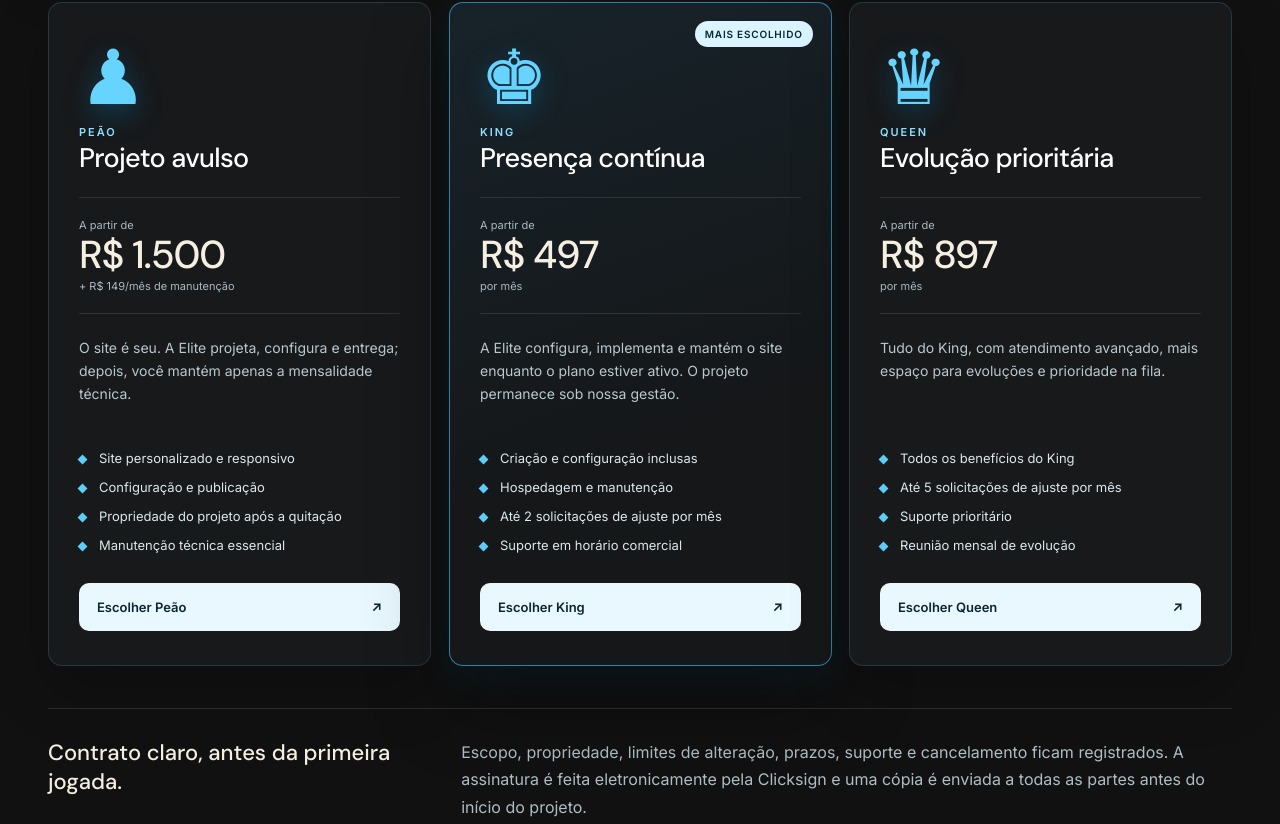
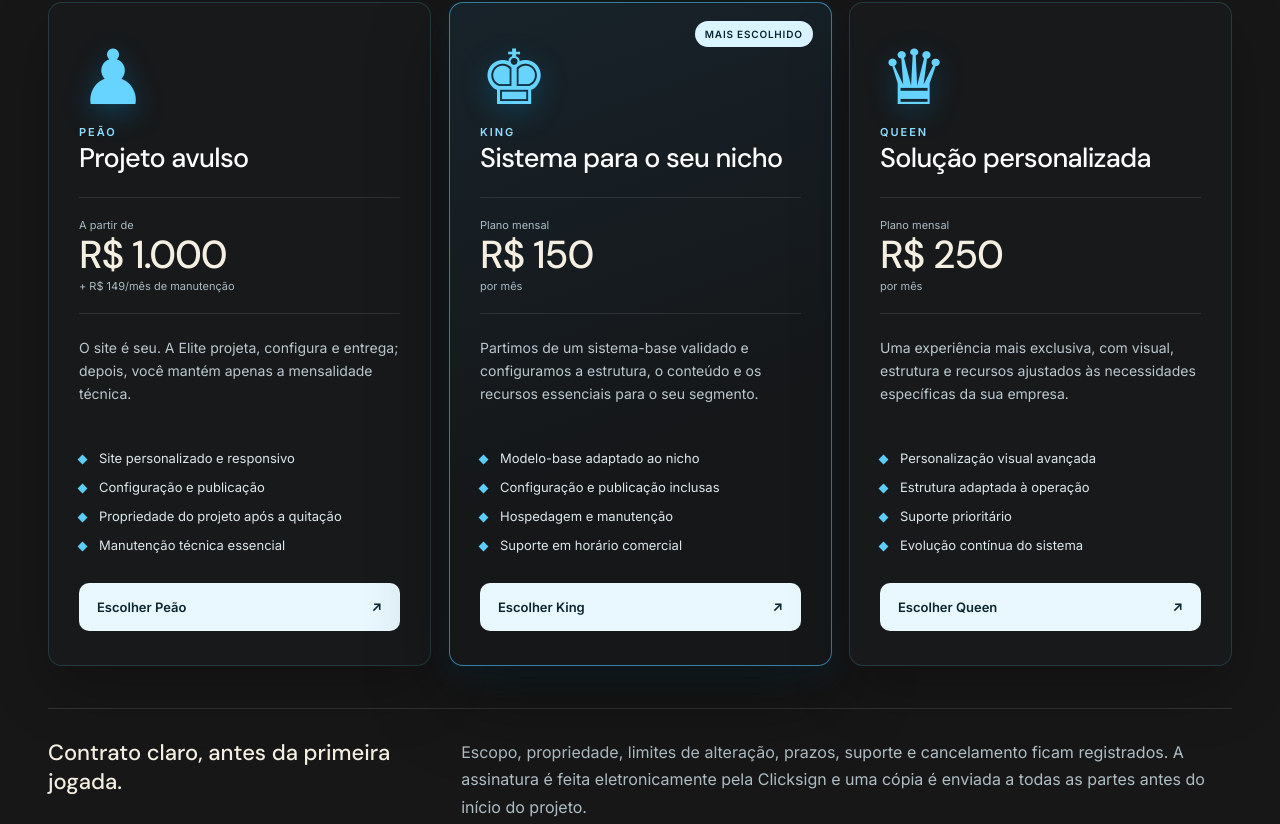
Before and after one commit to ygor939-brisa/Site-Elite, a plain HTML site: page index.html in a window 1280 px wide. Shown: the part 4446-5270 px from the top of the page. Drawn offline with Linux system fonts and the light colour scheme.

Commit message:
Atualiza planos e favicon de xadrez

```diff
--- a/index.html
+++ b/index.html
@@ -6,7 +6,7 @@
   <title>Elite Softwares — Sistemas sob medida</title>
   <meta name="description" content="Transformamos processos manuais em sistemas claros, integrados e feitos para a operação da sua empresa.">
   <meta name="theme-color" content="#0d0c11">
-  <link rel="icon" href="img/favicon.png" type="image/png">
+  <link rel="icon" href="img/favicon-chess.svg" type="image/svg+xml">
   <link rel="preconnect" href="https://fonts.googleapis.com">
   <link rel="preconnect" href="https://fonts.gstatic.com" crossorigin>
   <link href="https://fonts.googleapis.com/css2?family=DM+Sans:opsz,wght@9..40,300..700&family=Inter:wght@300;400;500;600&display=swap" rel="stylesheet">
@@ -29,6 +29,7 @@
     @media(max-width:900px){.section,.contact{padding:88px 22px}.section-head,.about-grid{grid-template-columns:1fr;gap:24px}.services{grid-template-columns:repeat(2,1fr)}.project,.project:nth-child(even){grid-template-columns:1fr}.project:nth-child(even) .project-copy{order:0}.project-copy{padding:35px}.chess-intro{grid-template-columns:150px 1fr;gap:30px}.plan-stage{grid-template-columns:1fr}.plan{min-height:0}.plan-summary{min-height:0}.contract-note{grid-template-columns:1fr;gap:12px}.process-grid{grid-template-columns:repeat(2,1fr)}.about-number{width:min(360px,80vw);margin:auto}.contact-box{padding:60px 25px}.footer-inner{flex-direction:column;gap:20px;text-align:center}}
     @media(max-width:560px){.hero{padding-top:5vh}.word{font-size:19px}h1{font-size:clamp(43px,13vw,62px)}.sub{font-size:15px}.buttons{flex-direction:column;align-items:stretch}.btn{width:100%}.stats{margin-top:32px}.stat{padding:0 14px}.stat strong{font-size:23px}.stat small{font-size:9px}.visual{min-height:500px}.card{padding:13px;grid-template-columns:43px 1fr}.icon{width:43px;height:43px}.card h2{font-size:12px}.card-a{top:10%}.card-b{bottom:8%}.logos{gap:20px;font-size:11px}.section{padding:74px 18px}.services{grid-template-columns:1fr}.service{min-height:210px}.project{min-height:0}.project-copy{padding:30px 24px}.mock{min-height:370px;margin:12px}.metric-row{grid-template-columns:1fr}.metric:nth-child(n+2){display:none}.chart{height:190px}.flow{grid-template-columns:1fr}.arrow{transform:rotate(90deg)}.chess-intro{grid-template-columns:1fr}.chess-intro img{width:132px}.chess-intro h2{font-size:42px}.plan{padding:28px 22px}.piece{font-size:64px}.process-grid{grid-template-columns:1fr}.values{grid-template-columns:1fr}.contact{padding:70px 18px}.contact-box{padding:50px 20px}footer{padding:30px 18px}.footer-links{flex-wrap:wrap;justify-content:center}}
     @media(prefers-reduced-motion:reduce){*{scroll-behavior:auto!important;animation:none!important;transition:none!important}[data-enter],[data-reveal],.plan.is-queued{opacity:1;transform:none;filter:none}.media video{display:none}.media img{display:block}}
+    .chess-pricing{background:#171717}.chess-intro img{border-radius:0;box-shadow:none}
   </style>
 </head>
 <body>
@@ -102,24 +103,24 @@
         <div class="plan-stage" aria-label="Planos da Elite Softwares">
           <article class="plan plan-pawn" data-plan-card>
             <div class="piece" aria-hidden="true">♟</div><p class="plan-name">Peão</p><h3>Projeto avulso</h3>
-            <p class="plan-price"><span>A partir de</span><strong>R$ 1.500</strong><small>+ R$ 149/mês de manutenção</small></p>
+            <p class="plan-price"><span>A partir de</span><strong>R$ 1.000</strong><small>+ R$ 149/mês de manutenção</small></p>
             <p class="plan-summary">O site é seu. A Elite projeta, configura e entrega; depois, você mantém apenas a mensalidade técnica.</p>
             <ul><li>Site personalizado e responsivo</li><li>Configuração e publicação</li><li>Propriedade do projeto após a quitação</li><li>Manutenção técnica essencial</li></ul>
             <a class="plan-cta" data-wa data-plan="Peão — Projeto avulso" href="#">Escolher Peão <span>↗</span></a>
           </article>
           <article class="plan plan-king featured" data-plan-card>
-            <div class="plan-badge">Mais escolhido</div><div class="piece" aria-hidden="true">♚</div><p class="plan-name">King</p><h3>Presença contínua</h3>
-            <p class="plan-price"><span>A partir de</span><strong>R$ 497</strong><small>por mês</small></p>
-            <p class="plan-summary">A Elite configura, implementa e mantém o site enquanto o plano estiver ativo. O projeto permanece sob nossa gestão.</p>
-            <ul><li>Criação e configuração inclusas</li><li>Hospedagem e manutenção</li><li>Até 2 solicitações de ajuste por mês</li><li>Suporte em horário comercial</li></ul>
-            <a class="plan-cta" data-wa data-plan="King — Presença contínua" href="#">Escolher King <span>↗</span></a>
+            <div class="plan-badge">Mais escolhido</div><div class="piece" aria-hidden="true">♚</div><p class="plan-name">King</p><h3>Sistema para o seu nicho</h3>
+            <p class="plan-price"><span>Plano mensal</span><strong>R$ 150</strong><small>por mês</small></p>
+            <p class="plan-summary">Partimos de um sistema-base validado e configuramos a estrutura, o conteúdo e os recursos essenciais para o seu segmento.</p>
+            <ul><li>Modelo-base adaptado ao nicho</li><li>Configuração e publicação inclusas</li><li>Hospedagem e manutenção</li><li>Suporte em horário comercial</li></ul>
+            <a class="plan-cta" data-wa data-plan="King — Sistema para o seu nicho" href="#">Escolher King <span>↗</span></a>
           </article>
           <article class="plan plan-queen" data-plan-card>
-            <div class="piece" aria-hidden="true">♛</div><p class="plan-name">Queen</p><h3>Evolução prioritária</h3>
-            <p class="plan-price"><span>A partir de</span><strong>R$ 897</strong><small>por mês</small></p>
-            <p class="plan-summary">Tudo do King, com atendimento avançado, mais espaço para evoluções e prioridade na fila.</p>
-            <ul><li>Todos os benefícios do King</li><li>Até 5 solicitações de ajuste por mês</li><li>Suporte prioritário</li><li>Reunião mensal de evolução</li></ul>
-            <a class="plan-cta" data-wa data-plan="Queen — Evolução prioritária" href="#">Escolher Queen <span>↗</span></a>
+            <div class="piece" aria-hidden="true">♛</div><p class="plan-name">Queen</p><h3>Solução personalizada</h3>
+            <p class="plan-price"><span>Plano mensal</span><strong>R$ 250</strong><small>por mês</small></p>
+            <p class="plan-summary">Uma experiência mais exclusiva, com visual, estrutura e recursos ajustados às necessidades específicas da sua empresa.</p>
+            <ul><li>Personalização visual avançada</li><li>Estrutura adaptada à operação</li><li>Suporte prioritário</li><li>Evolução contínua do sistema</li></ul>
+            <a class="plan-cta" data-wa data-plan="Queen — Solução personalizada" href="#">Escolher Queen <span>↗</span></a>
           </article>
         </div>
         <div class="contract-note" data-reveal><strong>Contrato claro, antes da primeira jogada.</strong><p>Escopo, propriedade, limites de alteração, prazos, suporte e cancelamento ficam registrados. A assinatura é feita eletronicamente pela Clicksign e uma cópia é enviada a todas as partes antes do início do projeto.</p></div>
@@ -137,7 +138,7 @@
     </section>
 
     <section class="section" id="faq"><div class="wrap"><div class="kicker" data-reveal>Perguntas frequentes</div><div class="section-head" data-reveal><h2>Antes de começar.</h2><p>Respostas diretas para as dúvidas que normalmente aparecem na primeira conversa.</p></div><div class="faq-list" data-reveal>
-      <details><summary>Qual é a diferença entre Peão, King e Queen?</summary><p>No Peão, você compra o site e ele passa a ser seu após a quitação, mantendo apenas a mensalidade técnica. King e Queen são serviços mensais: a Elite mantém o projeto sob gestão, com o Queen oferecendo mais alterações e atendimento prioritário.</p></details>
+      <details><summary>Qual é a diferença entre Peão, King e Queen?</summary><p>No Peão, você compra o site e ele passa a ser seu após a quitação, mantendo apenas a mensalidade técnica. O King adapta um sistema-base ao seu nicho. O Queen oferece uma solução mais personalizada, com estrutura, visual e suporte prioritário.</p></details>
       <details><summary>Como funciona o contrato?</summary><p>Antes do início, todas as partes recebem pela Clicksign um contrato eletrônico com escopo, valores, propriedade, limites de alteração, suporte, prazos e regras de cancelamento.</p></details>
       <details><summary>Preciso trocar os sistemas que já uso?</summary><p>Na maioria dos casos, não. Sempre que fizer sentido, conectamos as ferramentas existentes e substituímos apenas o que realmente limita a operação.</p></details>
       <details><summary>A Elite atende empresas pequenas?</summary><p>Sim. Podemos começar pelo processo que mais pesa hoje e evoluir o sistema junto com o crescimento da empresa.</p></details>
```
Also changed, not shown: img/favicon-chess.svg (added).
